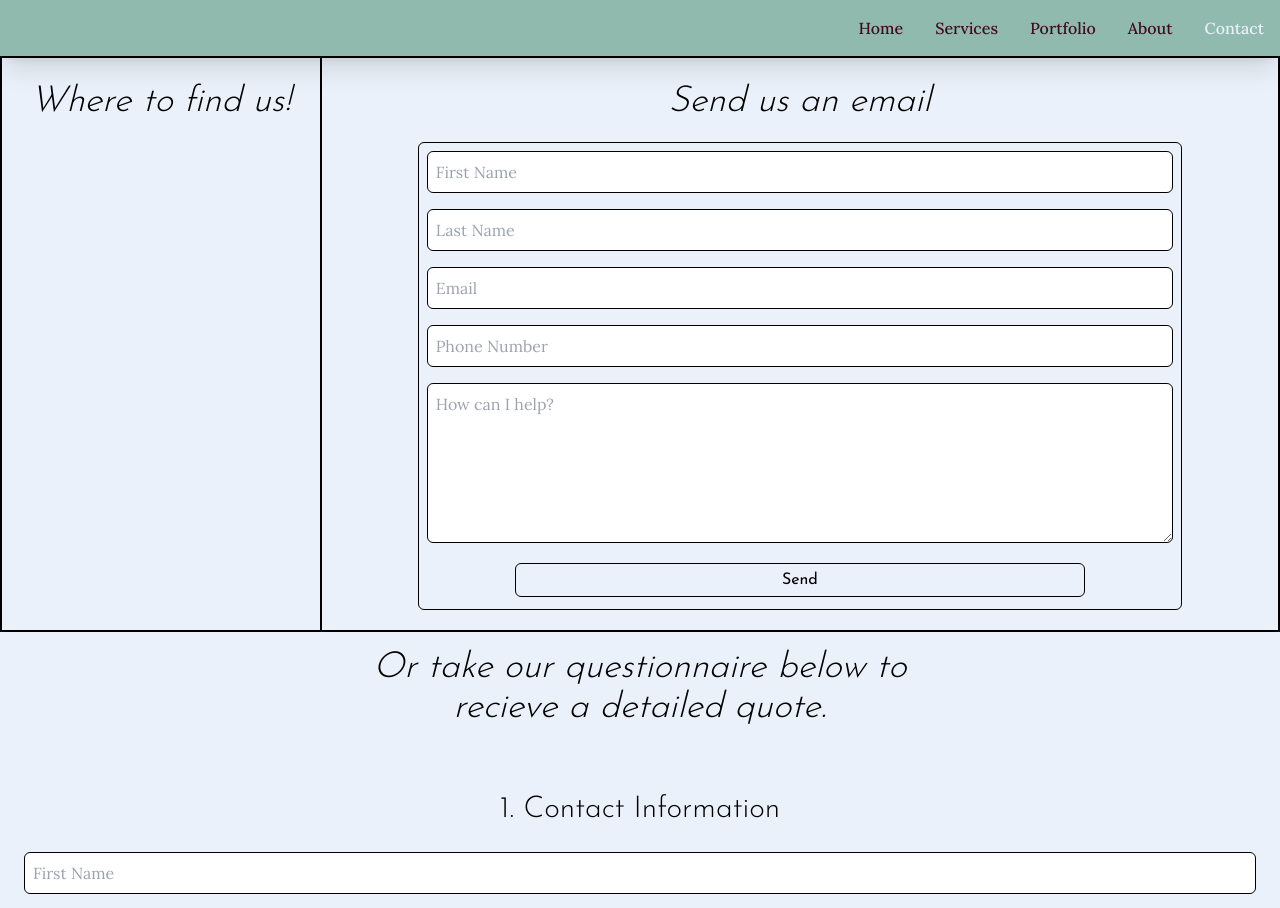
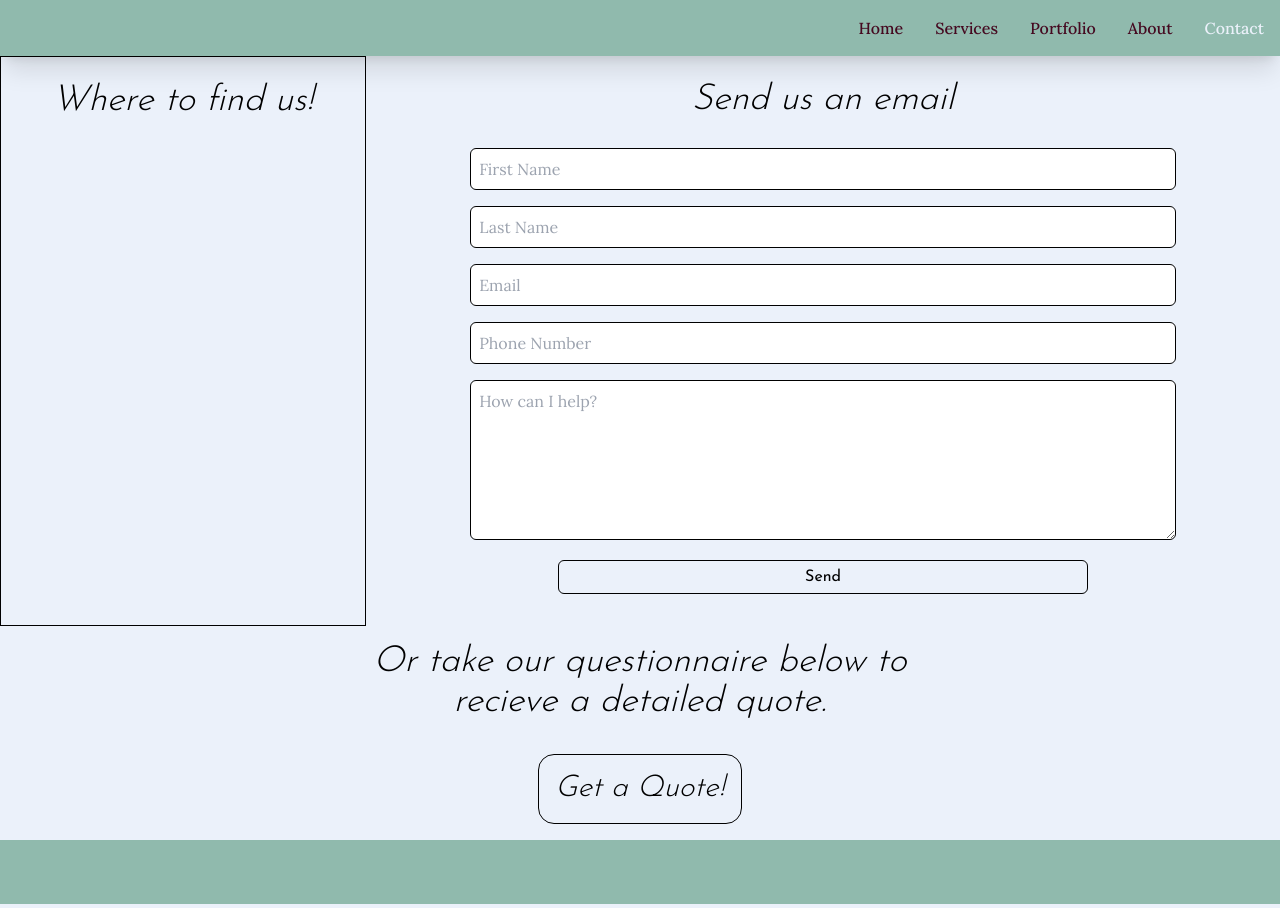
Before and after one commit to abanderson3/LKCreative-Website, a Next.js app in the folder lkcreative-website/: page /contact in a window 1280 px wide. Shown: the top 908 px of the page. Built offline with nearby package versions, Linux system fonts and the light colour scheme.

Commit message:
created modal and backdrop, putting survey in modal

```diff
--- a/lkcreative-website/app/contact/page.tsx
+++ b/lkcreative-website/app/contact/page.tsx
@@ -2,27 +2,28 @@ import PageTitle from "../lib/components/PageTitle"
 import IntroText from "../lib/components/IntroText"
 import EmailForm from "../lib/components/EmailForm"
 import Survey from "../lib/components/Survey"
+import SurveyButton from "../lib/components/SurveyButton"
 
 export default function Contact({}) {
 
 
   return (
     <main className="flex flex-col">
-        <div className="flex flex-col md:flex-row border border-black">
-          <div className="flex flex-col border border-black md:w-1/3">
+        <div className="flex flex-col md:flex-row ">
+          <div className="border border-black flex flex-col md:w-2/5">
             <div className="text-center font-josefine font-light italic text-4xl mt-6">
-            Where to find us!
+              Where to find us!
             </div>
           </div>
           <EmailForm/>
-
         </div>
 
       <div className="font-josefine font-light text-4xl italic text-center my-4 px-3 md:max-w-2xl place-self-center">
         Or take our questionnaire below to recieve a detailed quote.
       </div>
-      <div>
-        <Survey/>
+      <div className="text-center">
+        {/* <Survey/> */}
+        <SurveyButton/>
       </div>
     </main>
   )
--- /dev/null
+++ b/lkcreative-website/app/lib/components/Backdrop.tsx
@@ -0,0 +1,26 @@
+"use client"
+import { motion } from "framer-motion"
+import { FC } from "react"
+
+interface BackdropProps{
+  children: any,
+  onClick: any,
+}
+
+const Backdrop: FC<BackdropProps>= ({ children, onClick }) => {
+
+  return (
+    <motion.div
+      className="absolute w-full h-full flex items-center justify-center bg-opacity-80 bg-black"
+      onClick={onClick}
+      initial={{ opacity: 0 }}
+      animate={{ opacity: 1 }}
+      exit={{ opacity: 0 }}
+    >
+      {children}
+    </motion.div>
+  )
+
+}
+
+export default Backdrop
--- a/lkcreative-website/app/lib/components/EmailForm.tsx
+++ b/lkcreative-website/app/lib/components/EmailForm.tsx
@@ -25,13 +25,13 @@ const EmailForm = () => {
   const inputStyling = 'border border-black m-2 rounded-md p-2'
 
   return (
-  <div className="border border-black w-full">
+  <div className="w-full">
     <div className="text-center font-josefine text-4xl mt-6 italic font-light">
       Send us an email
     </div>
     <form
       onSubmit={onSubmit}
-      className="border border-black flex flex-col m-5 rounded-md md:mx-24 "
+      className=" flex flex-col m-5 rounded-md md:mx-24"
     >
       <div className="flex flex-col justify-center">
         <input
--- /dev/null
+++ b/lkcreative-website/app/lib/components/Modal.tsx
@@ -0,0 +1,50 @@
+"use client"
+import { motion } from "framer-motion"
+import Backdrop from "./Backdrop"
+import { FC } from "react"
+
+interface ModalProps {
+  handleClose: any,
+  text: any
+}
+
+const dropIn = {
+  hidden: {
+    y: "-100vh",
+    opacity: 0,
+  },
+  visible: {
+    y: "0",
+    opacity: 1,
+    transition: {
+      duration: 0.1,
+      type: "spring",
+      damping: 25,
+      stiffness: 500,
+    }
+  },
+  exit: {
+    y: "100vh",
+    opacity: 0,
+  }
+}
+
+const Modal: FC<ModalProps> = ({ handleClose, text }) => {
+
+  return (
+    <Backdrop onClick={handleClose}>
+      <motion.div
+        onClick={(e) => e.stopPropagation()}
+        className="w-full h-full m-10 flex flex-col justify-center"
+        variants={dropIn}
+        initial="hidden"
+        animate="visible"
+        exit="exit"
+      >
+        {text}
+      </motion.div>
+    </Backdrop>
+  )
+}
+
+export default Modal
--- /dev/null
+++ b/lkcreative-website/app/lib/components/SurveyButton.tsx
@@ -0,0 +1,20 @@
+"use client"
+import { motion } from "framer-motion"
+
+const SurveyButton = () => {
+
+  return (
+    <div>
+      <motion.button
+        whileHover={{ scale: 1.1 }}
+        whileTap={{ scale: 1.0 }}
+        onClick={() => null}
+        className="border border-black font-josefine text-3xl text-center font-light italic p-4 my-4 rounded-2xl"
+      >
+        Get a Quote!
+      </motion.button>
+    </div>
+  )
+}
+
+export default SurveyButton
```
